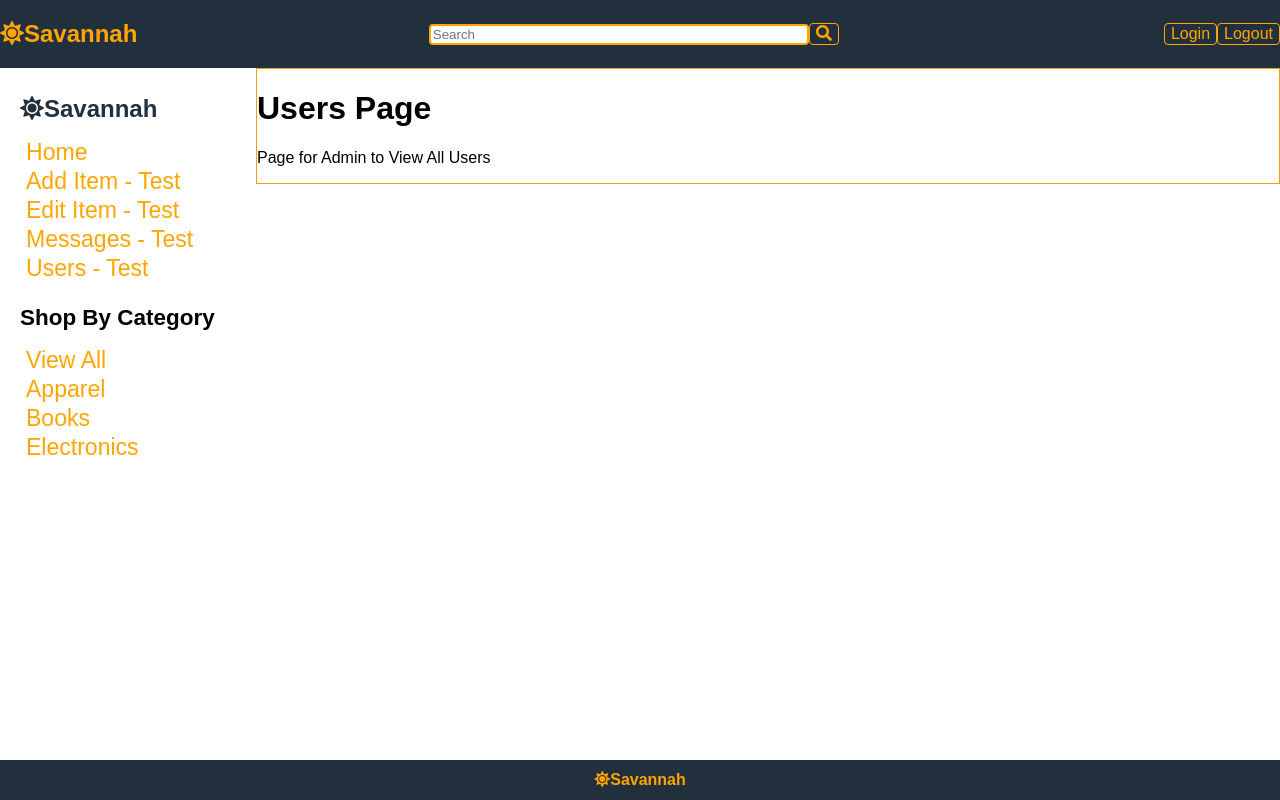
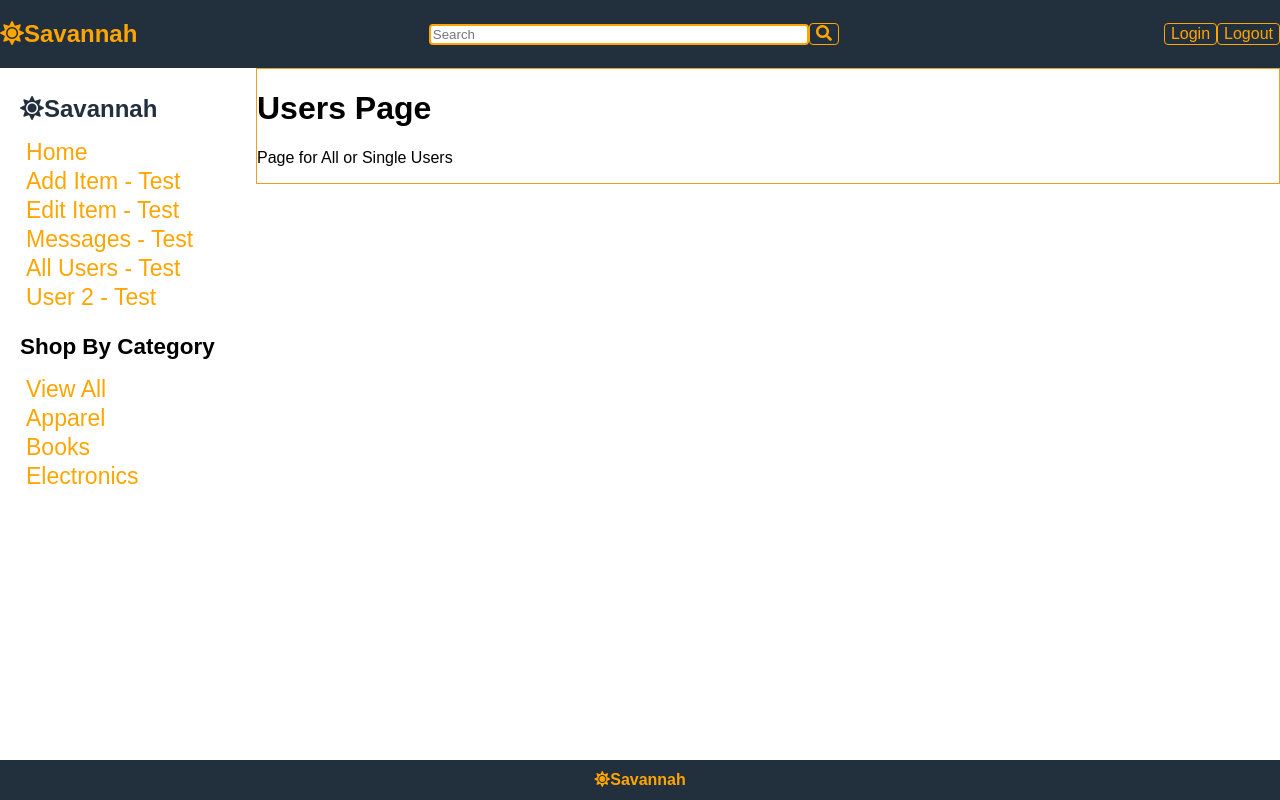
Before and after one commit to bflores88/consume-more-stuff, a React (Create React App) app: page /users/1 in a window 1280 px wide. Built offline with nearby package versions, Linux system fonts and the light colour scheme.

Commit message:
able to go to specific user page

```diff
--- a/src/App.js
+++ b/src/App.js
@@ -29,7 +29,7 @@ class App extends Component {
               <Route path="/add-item" component={AddItem} />
               <Route path="/edit-item" component={EditItem} />
               <Route path="/messages" component={Messages} />
-              <Route path="/users" component={Users} />
+              <Route path="/users/:id" component={Users} />
               <Route path="/items/category/:category" component={Category} />
             </Switch>
           </div>
--- a/src/components/Sidebar/Sidebar.jsx
+++ b/src/components/Sidebar/Sidebar.jsx
@@ -60,14 +60,20 @@ const Sidebar = (props) => {
           </div>
 
           <div className="nav-links">
-            <Link to="/Messages">
+            <Link to="/messages">
               <button>Messages - Test</button>
             </Link>
           </div>
 
           <div className="nav-links">
-            <Link to="/Users">
-              <button>Users - Test</button>
+            <Link to="/users/all">
+              <button>All Users - Test</button>
+            </Link>
+          </div>
+
+          <div className="nav-links">
+            <Link to="/users/2">
+              <button>User 2 - Test</button>
             </Link>
           </div>
         </div>
--- a/src/containers/Users/Users.jsx
+++ b/src/containers/Users/Users.jsx
@@ -5,16 +5,30 @@ class Users extends Component {
   constructor(props) {
     super(props);
 
-    this.state = {
-    };
+    this.state = {};
 
   }
+
+  componentDidMount() {
+    const user = this.props.match.params.id;
+    console.log(user);
+  }
+
+  componentDidUpdate(prevProps) {
+    if (this.props.match.params.id !== prevProps.match.params.id) {
+      const user = this.props.match.params.id;
+
+      console.log(user);
+    }
+  }
+
+
 
   render() {
     return (
       <>
       <h1>Users Page</h1>
-        <p>Page for Admin to View All Users</p>
+        <p>Page for All or Single Users</p>
         </>
     )
   }
```
